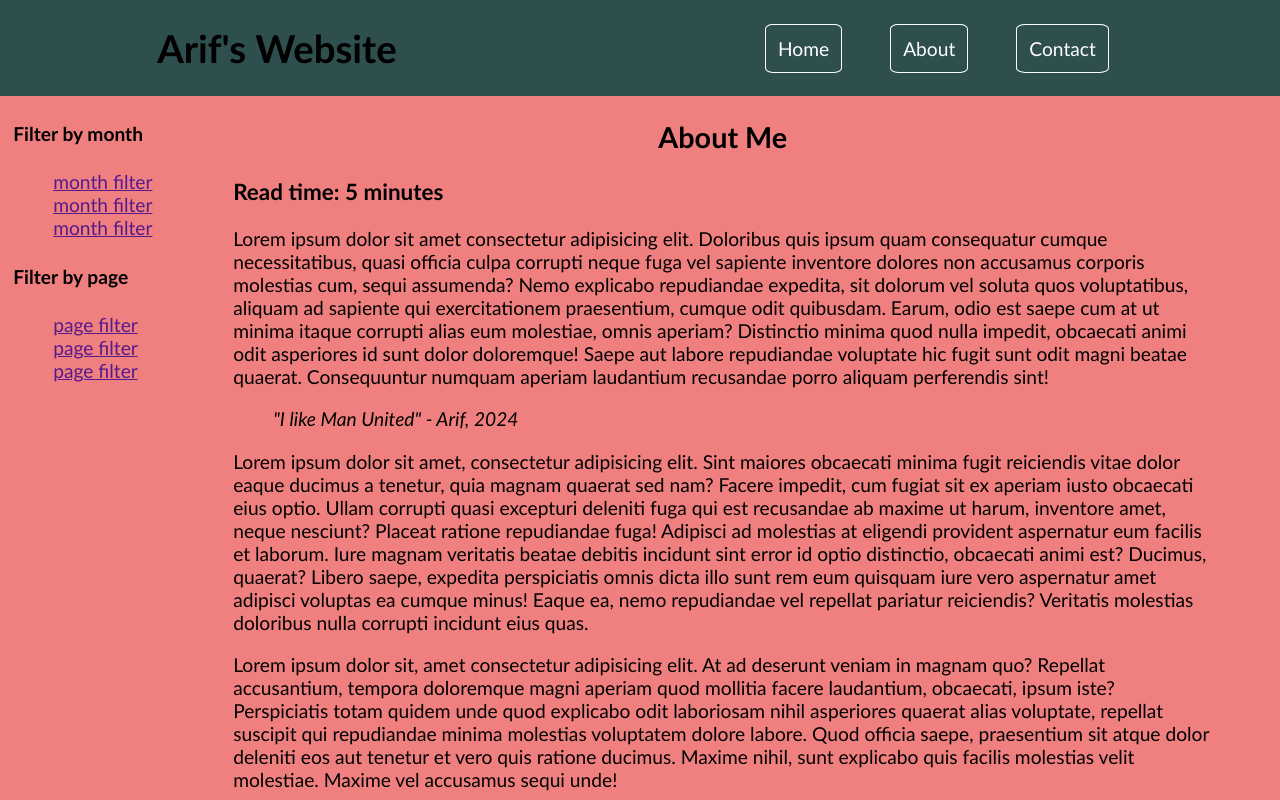
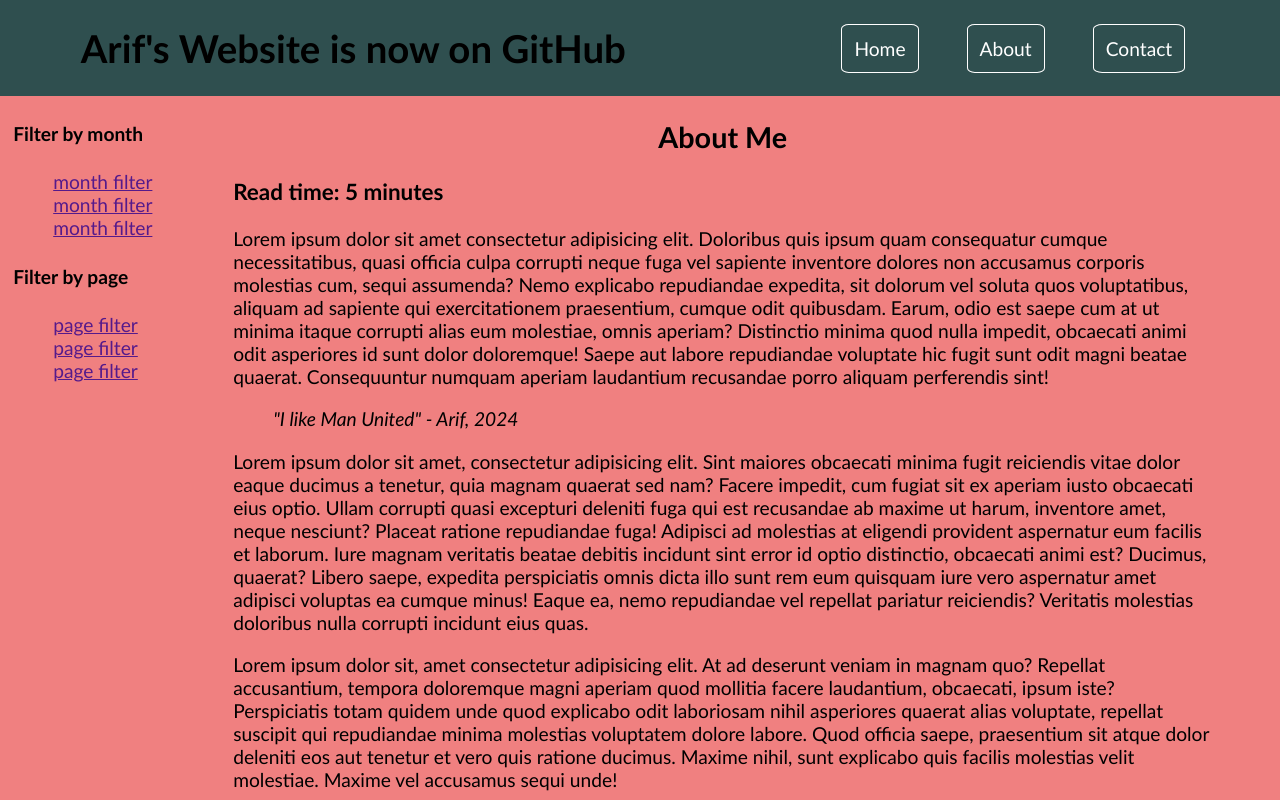
Before and after one commit to ArifI21/ArifI21.github.io, a plain HTML site: page index.html in a window 1280 px wide. Shown: the top 800 px of the page. Drawn offline with Linux system fonts and the light colour scheme.

Commit message:
Update index.html

```diff
--- a/index.html
+++ b/index.html
@@ -11,7 +11,7 @@
 <body>
     <header>
         <!-- header content -->
-        <h1 id="logo">Arif's Website</h1>
+        <h1 id="logo">Arif's Website is now on GitHub</h1>
         <nav>
             <ul id="nav-ul">
                 <li>
```
